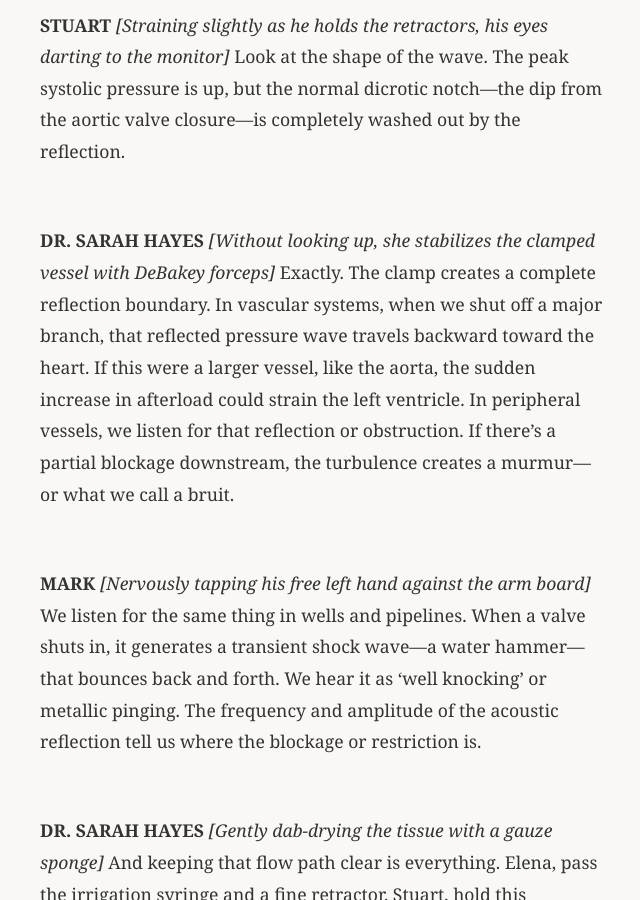
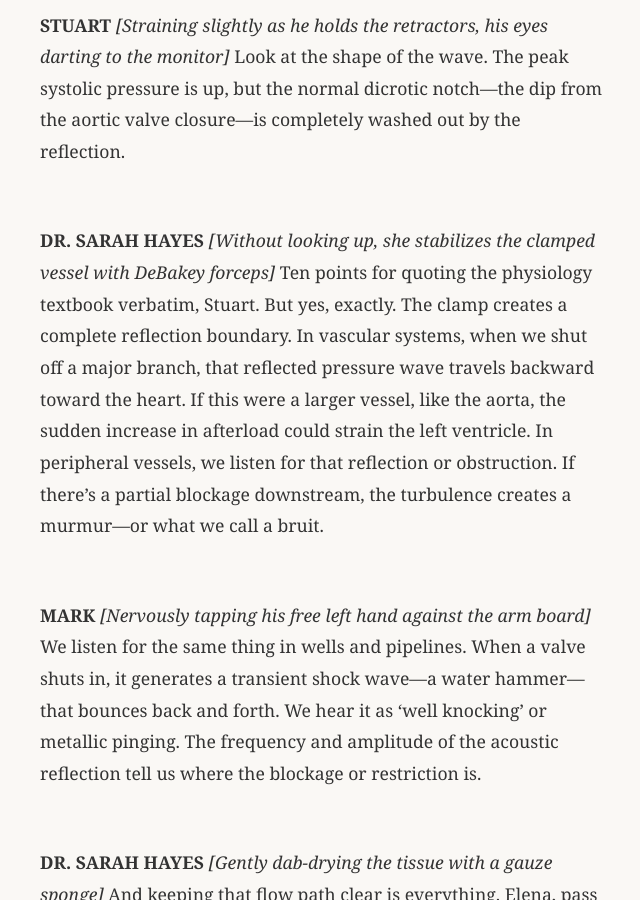
Before and after one commit to jmalicki/pulses-and-pathways, a Jekyll site: the page built from index.md, in a window 1280 px wide and 900 px high, scrolled down 9871 px. Shown: the whole window, without its empty margins (0-640 px from the left). Built offline with Jekyll 4.4.1, drawn with Linux system fonts in a browser that asks for light colours.

Commit message:
Add banter where Dr. Hayes mocks Stuart's pretentious textbook recital

```diff
--- a/index.md
+++ b/index.md
@@ -415,7 +415,7 @@ Look at the shape of the wave. The peak systolic pressure is up, but the normal
 
 **DR. SARAH HAYES**
 *[Without looking up, she stabilizes the clamped vessel with DeBakey forceps]*
-Exactly. The clamp creates a complete reflection boundary. In vascular systems, when we shut off a major branch, that reflected pressure wave travels backward toward the heart. If this were a larger vessel, like the aorta, the sudden increase in afterload could strain the left ventricle. In peripheral vessels, we listen for that reflection or obstruction. If there's a partial blockage downstream, the turbulence creates a murmur—or what we call a bruit.
+Ten points for quoting the physiology textbook verbatim, Stuart. But yes, exactly. The clamp creates a complete reflection boundary. In vascular systems, when we shut off a major branch, that reflected pressure wave travels backward toward the heart. If this were a larger vessel, like the aorta, the sudden increase in afterload could strain the left ventricle. In peripheral vessels, we listen for that reflection or obstruction. If there's a partial blockage downstream, the turbulence creates a murmur—or what we call a bruit.
 
 </div>
 </play-text>
```
Also changed, not shown: act_2_pressure_and_flow.md (+1 -1 lines).
